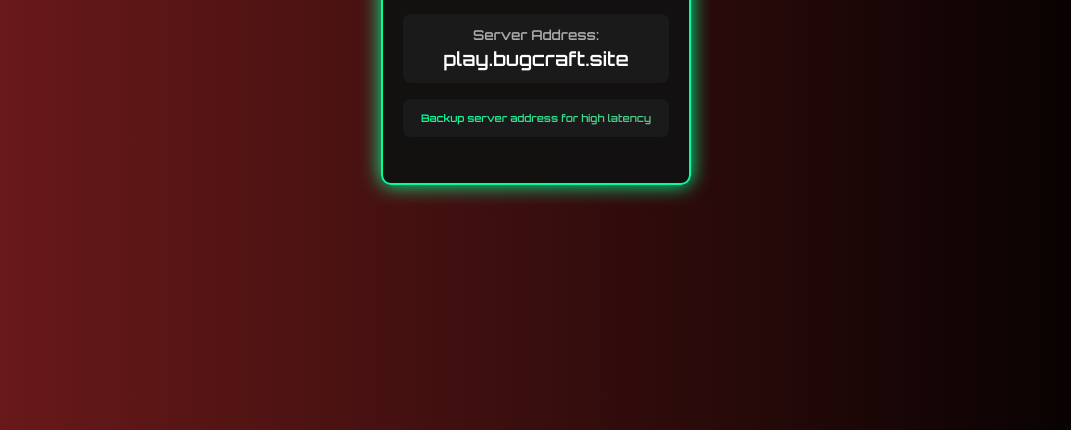
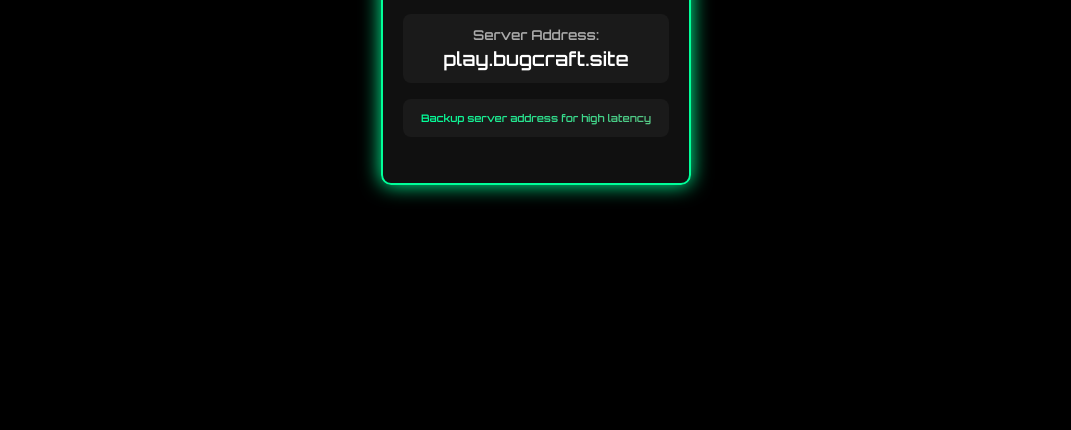
Before and after one commit to jengbug/bugcraft, a plain HTML site: page index.html in a window 1280 px wide. Shown: the part 370-800 px from the top of the page, without its empty margins (104-1175 px from the left). Drawn offline with Linux system fonts and the light colour scheme.

Commit message:
Update bugcraft.css

```diff
--- a/bugcraft.css
+++ b/bugcraft.css
@@ -7,7 +7,7 @@ html {
   height: 100%;
   margin: 0;
   padding: 20px;
-  background: linear-gradient(90deg, #721b1b, #000);
+  background-color: black;
   background-size: cover;
   background-attachment: fixed;
   color: #d1d1d1;
```
